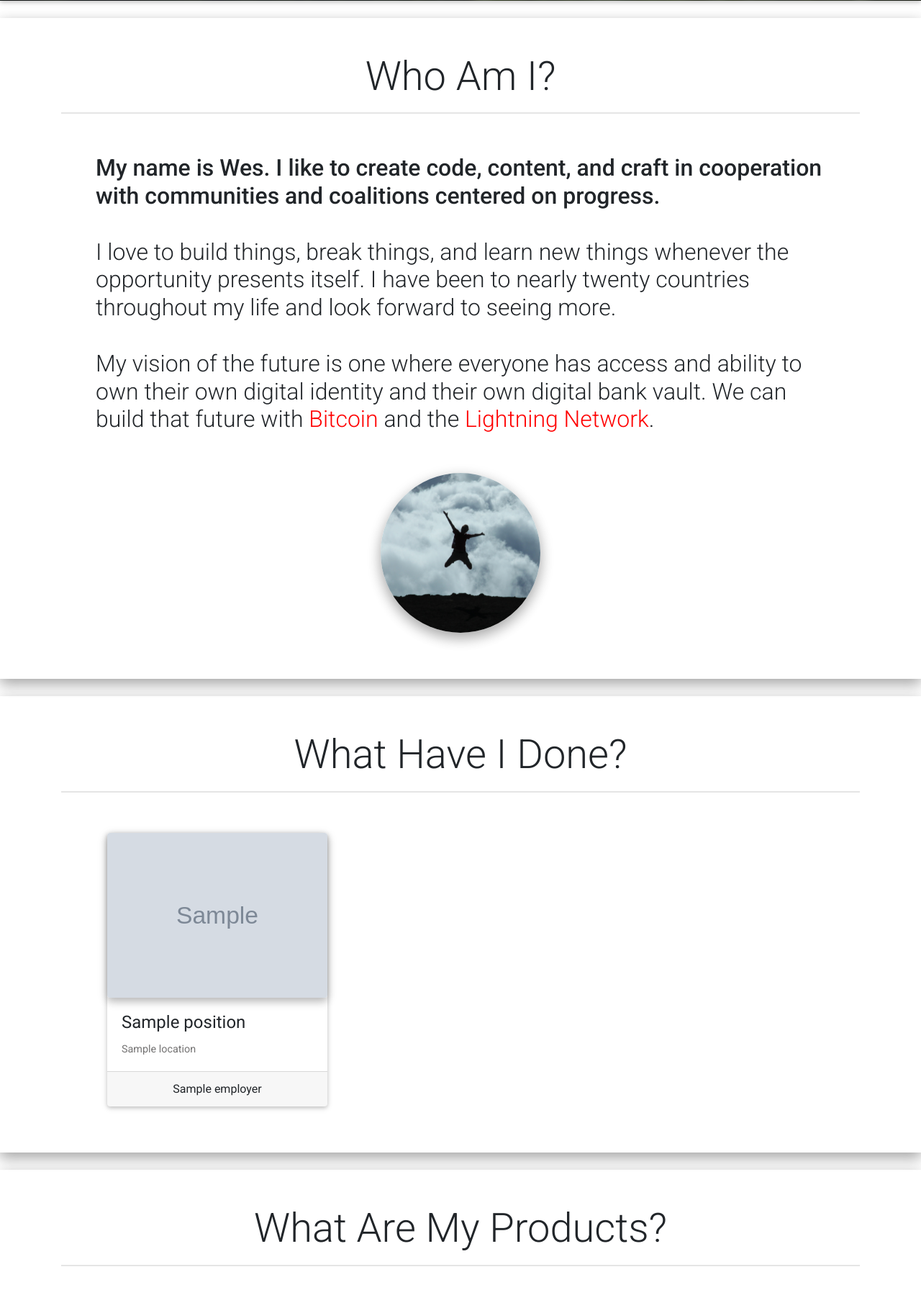
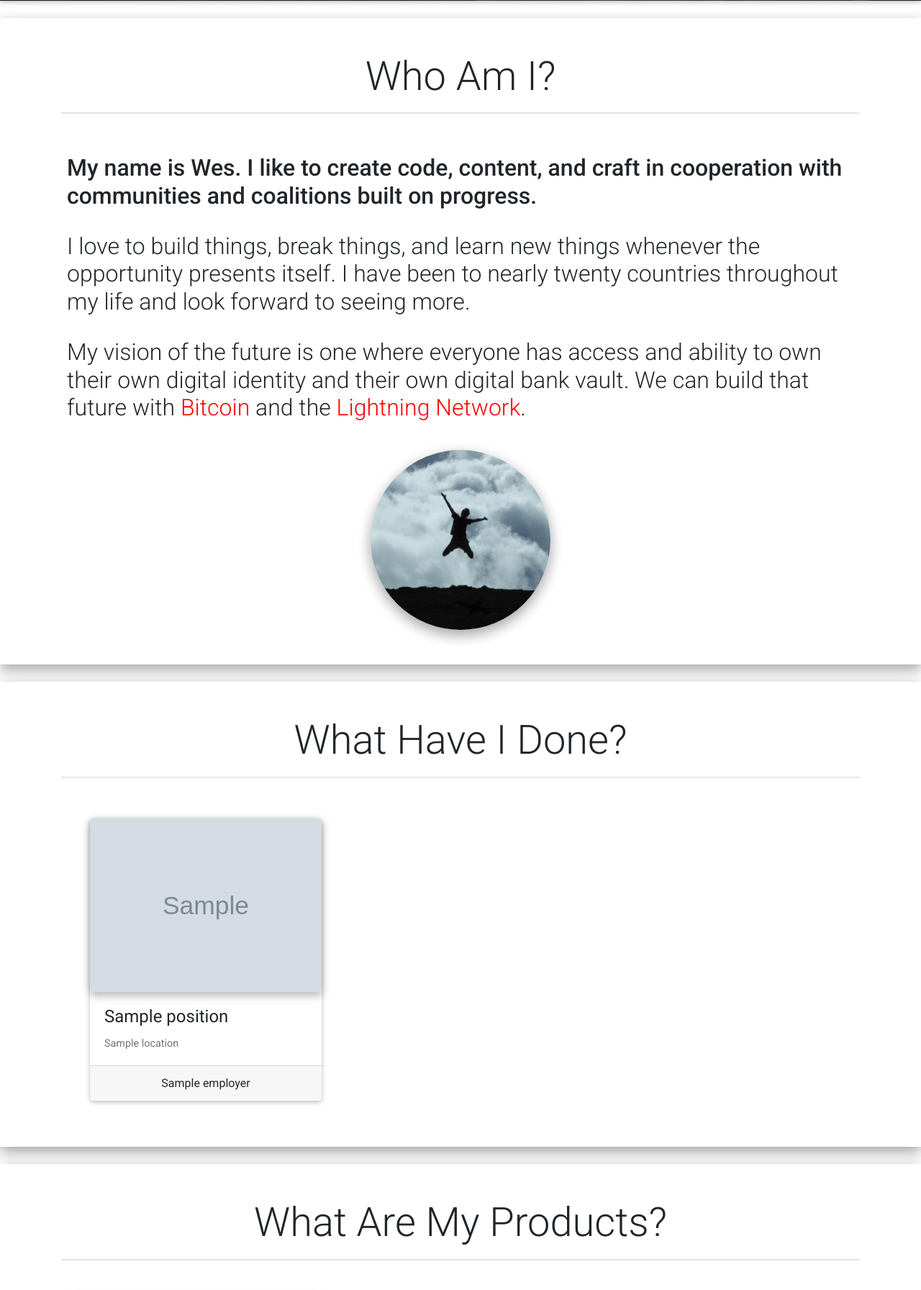
Before and after one commit to wesleyh-dev/django-website, a Django app: template home/templates/home/index.html in a window 1280 px wide. Shown: the part 799-2591 px from the top of the page at 72% size. Run offline with Django 3.2, Linux system fonts and the light colour scheme; the template is opened without the code that fills it: most values are stand-ins (such as "Sample title", 1, 10 or a date in 2020); grey boxes marked "Sample" are stand-in pictures; some libraries are stand-ins or nearby versions.

Commit message:
final edit

```diff
--- a/home/templates/home/index.html
+++ b/home/templates/home/index.html
@@ -77,12 +77,12 @@
             <!-- Section description -->
             <hr class="pb-4">
 
-            <h2 class="display-5 px-5 py-3 text-left">
-                <p><strong>My name is Wes. I like to create code, content, and craft in cooperation with communities and coalitions centered on progress.</strong></p>
-                <p class="py-4">I love to build things, break things, and learn new things whenever the opportunity presents itself. I have been to nearly twenty countries throughout my life and look forward to seeing more.</p>
+            <h2 class="display-5 px-2 py-3 text-left">
+                <p><strong>My name is Wes. I like to create code, content, and craft in cooperation with communities and coalitions built on progress.</strong></p>
+                <p class="py-3">I love to build things, break things, and learn new things whenever the opportunity presents itself. I have been to nearly twenty countries throughout my life and look forward to seeing more.</p>
                 <p class="">My vision of the future is one where everyone has access and ability to own their own digital identity and their own digital bank vault. We can build that future with <a class="" href="https://bitcoin.org" target="_blank" style="color: #ff0000">Bitcoin</a> and the <a class="" href="https://lightning.network/" target="_blank" style="color: #ff0000">Lightning Network</a>.</p>
             </h2>
-            <img src="{% static 'images/jump.jpg' %}" class="rounded-circle z-depth-2 my-3" style="width: 20%;">
+            <img src="{% static 'images/jump.jpg' %}" class="img-responsive rounded-circle z-depth-2 m-auto" style="width:35%;max-width: 250px;">
 
         </div>
         <!-- Container -->
@@ -102,7 +102,7 @@
 
             <hr class="pb-4">
 
-            <div class="grid mx-5">
+            <div class="grid mx-4">
                 <div class="grid-sizer"></div>
                 {% for job in jobs %}
                 <div class="grid-item p-3">
@@ -138,10 +138,10 @@
             <!-- Section description -->
             <hr class="pb-4">
 
-            <div class="grid mx-5">
+            <div class="grid mx-1">
                 <div class="grid-sizer"></div>
                 {% for project in projects %}
-                <div class="grid-item p-3">
+                <div class="grid-item p-2">
                     <div class="card card-cascade">
 
                         <div class="view view-cascade gradient-card-header warm-flame-gradient">
@@ -172,7 +172,7 @@
             <!-- <hr class="py-3"> -->
 
 
-            <div class="table-responsive pt-3 px-5">
+            <div class="table-responsive pt-3 px-3">
                 <table class="table">
                     <thead>
                         <tr>
@@ -183,7 +183,7 @@
                     </thead>
                     {% for book in books %}
                         <tr class="">
-                            <td><img src="{{ book.cover.url }}" alt="" class="img-fluid" style="width: 70%;"></td>
+                            <td><img src="{{ book.cover.url }}" alt="" class="img-fluid" style="width: 80%;max-width:200px;"></td>
                             <td><h5 class="h2-responsive card-title">{{ book.title }}</h5><p class="">{{ book.author }}</td>
                             <td><span class="d-flex"><i class="fas fa-star"></i><i class="fas fa-star"></i><i class="fas fa-star"></i><i class="fas fa-star"></i><i class="fas fa-star"></i></span></td>
                         </tr>
```
